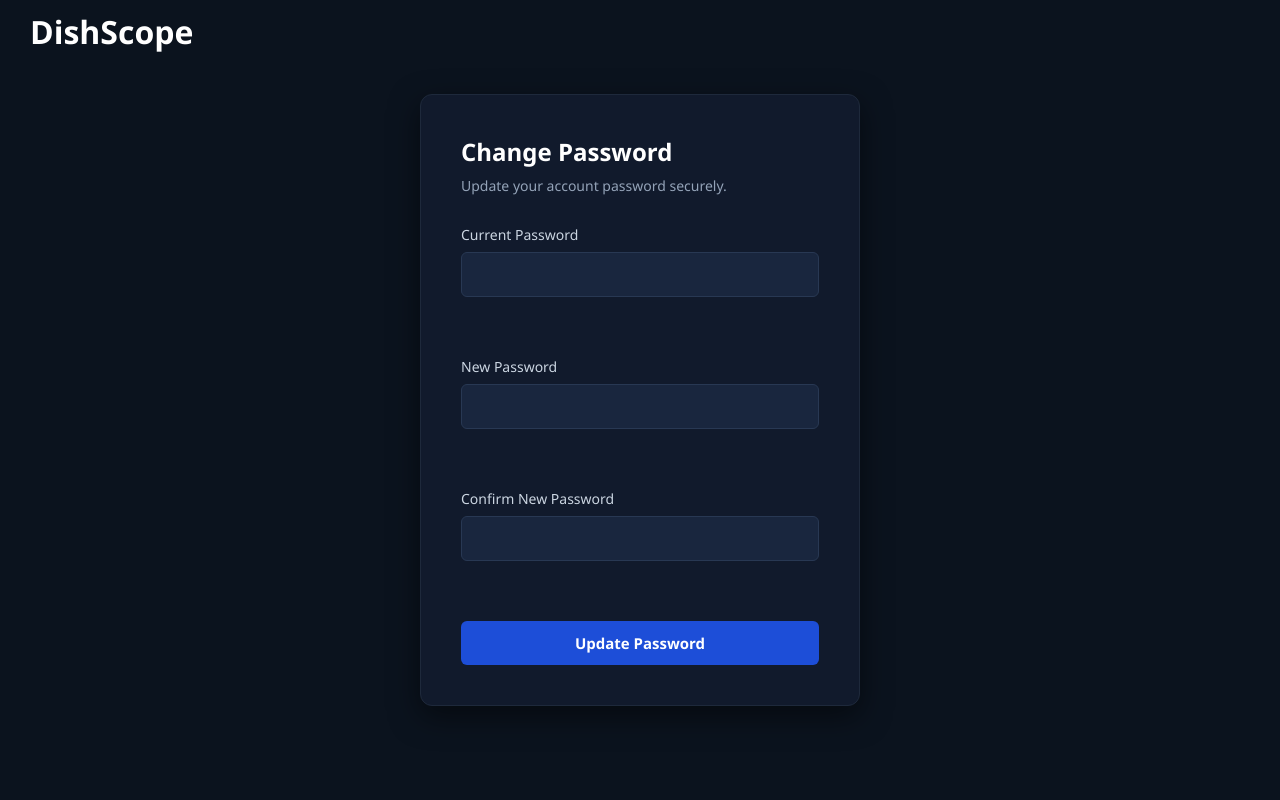
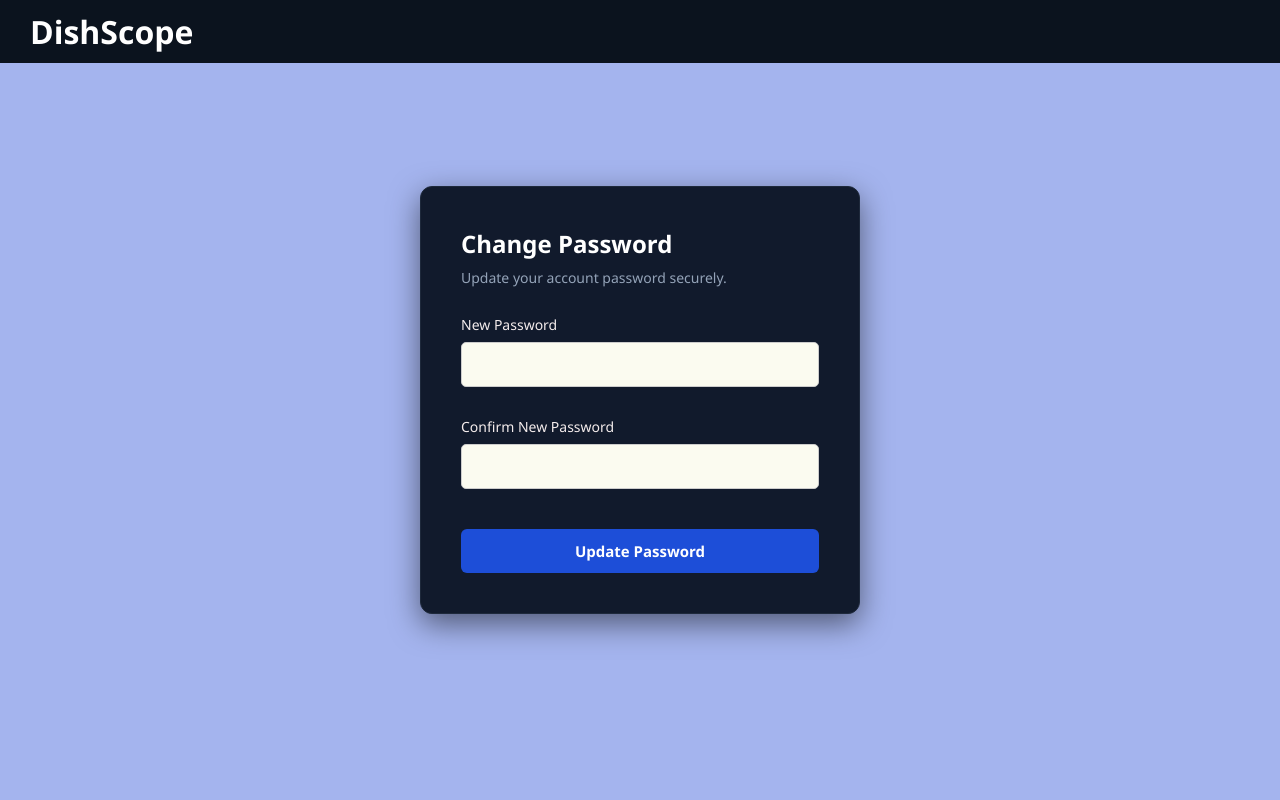
Before and after one commit to jksky78/DishScope-Group06, a Flask app: template templates/change-pass.html in a window 1280 px wide. Run offline with Flask 3, Linux system fonts and the light colour scheme; the template is opened without the code that fills it, so the values that code supplies are empty.

Commit message:
Added reset password feature

```diff
--- a/main.py
+++ b/main.py
@@ -1,9 +1,10 @@
-from flask import Flask, render_template, request, redirect, url_for
+from flask import Flask, render_template, request, redirect, url_for, session
 from itsdangerous import URLSafeSerializer
 import sqlite3
 
 
 app = Flask(__name__)
+app.secret_key = "DishScope-000"
 
 @app.get("/")
 def home ():
@@ -98,8 +99,8 @@ def login():
 
     return render_template("login.html")
 
-@app.route("/reset-pass", methods=["GET", "POST"])
-def reset_pass():
+@app.route("/verify-email", methods=["GET", "POST"])
+def verify_email():
     if request.method == "POST":
         connection = sqlite3.connect('test.db')
         cursor = connection.cursor()
@@ -113,7 +114,9 @@ def reset_pass():
 
         if result:
             print("Resetting")
+            session["reset_email"] = table_email
             return render_template("change-pass.html")
+
         else:
             print("Email does not exist")
 
@@ -121,6 +124,44 @@ def reset_pass():
 
     return render_template("email-check.html")
 
+@app.route("/reset-password", methods=["GET", "POST"])
+def reset_password():
+
+    if request.method == "POST":
+
+        new_password = request.form.get("new_password", "").strip()
+        confirm_password = request.form.get("confirm_password", "").strip()
+        # Check that passwords match
+        if new_password != confirm_password:
+            return "Passwords do not match"
+
+        # Get the email from the previous verification step
+        email = session.get("reset_email")
+        print("New password:", new_password)
+        print("Email:", email)
+        if not email:
+            return "Email verification required"
+
+        connection = sqlite3.connect("test.db")
+        cursor = connection.cursor()
+
+        # Update the password belonging to that email
+        cursor.execute(
+            "UPDATE users SET password = ? WHERE email = ?",
+            (new_password, email)
+        )
+
+        connection.commit()
+
+        connection.close()
+
+        # Remove the email after the password has been changed
+        session.pop("reset_email", None)
+
+        return redirect("/login")
+
+    return render_template("change-pass.html")
+
 
 if __name__ == "__main__":
     app.run(debug=True)
--- a/static/css/style.css
+++ b/static/css/style.css
@@ -61,7 +61,7 @@ header {
     border-radius: 10px;
     background-color: rgb(255, 255, 255);
     padding: 20px;
-    margin-top: 100px;
+    margin-top: 200px;
 
 }
 
@@ -321,3 +321,25 @@ body.change-password-page {
     padding-bottom: 20px;
     transition: background-color 0.3s;
 }
+
+
+.input-group-reset label {
+    display: block;
+    margin-bottom: 8px;
+    color: #f4ecec;
+    font-size: 14px;
+}
+
+.input-group-reset input {
+    width: 100%;
+    padding: 12px;
+    border: 1px solid #cccccc;
+    border-radius: 5px;
+    font-size: 14px;
+    outline: none;
+    transition: border-color 0.3s;
+}
+
+.input-group input:focus {
+    border-color: #667eea;
+}
--- a/templates/change-pass.html
+++ b/templates/change-pass.html
@@ -9,26 +9,21 @@
         <h1>DishScope</h1>
     </header>
 </head>
-<body class="change-password-page">
+<body>
 
     <div class="password-container">
         <h2>Change Password</h2>
         <p class="subtitle">Update your account password securely.</p>
 
-        <form>
-            <div class="input-group">
-                <label for="current-password">Current Password</label>
-                <input type="password" id="current-password" name="current-password" value="" required>
+        <form method="POST" action="/reset-password">
+            <div class="input-group-reset">
+                <label for="new_password">New Password</label>
+                <input type="password" id="new_password" name="new_password" value="" required>
             </div>
 
-            <div class="input-group">
-                <label for="new-password">New Password</label>
-                <input type="password" id="new-password" name="new-password" value="" required>
-            </div>
-
-            <div class="input-group">
-                <label for="confirm-password">Confirm New Password</label>
-                <input type="password" id="confirm-password" name="confirm-password" value="" required>
+            <div class="input-group-reset">
+                <label for="confirm_password">Confirm New Password</label>
+                <input type="password" id="confirm_password" name="confirm_password" value="" required>
             </div>
 
             <button type="submit" class="update-btn">Update Password</button>
--- a/templates/email-check.html
+++ b/templates/email-check.html
@@ -10,7 +10,7 @@
     </header>
 </head>
 <body>
-    <form method="POST" action="/reset-pass">
+    <form method="POST" action="/verify-email">
         <div class="user-verification-container">
             <h2>Reset Password</h2>
             <div class="input-group-email">
--- a/templates/login.html
+++ b/templates/login.html
@@ -27,7 +27,7 @@
 
             <div class="remember-forgot">
                 <label><input type="checkbox"> Remember me</label>
-                <a href="{{ url_for('reset_pass') }}">Forgot password?</a>
+                <a href="{{ url_for('verify_email') }}">Forgot password?</a>
             </div>
 
             <button type="submit" class="login-btn">Log In</button>
```
Also changed, not shown: test.db.
